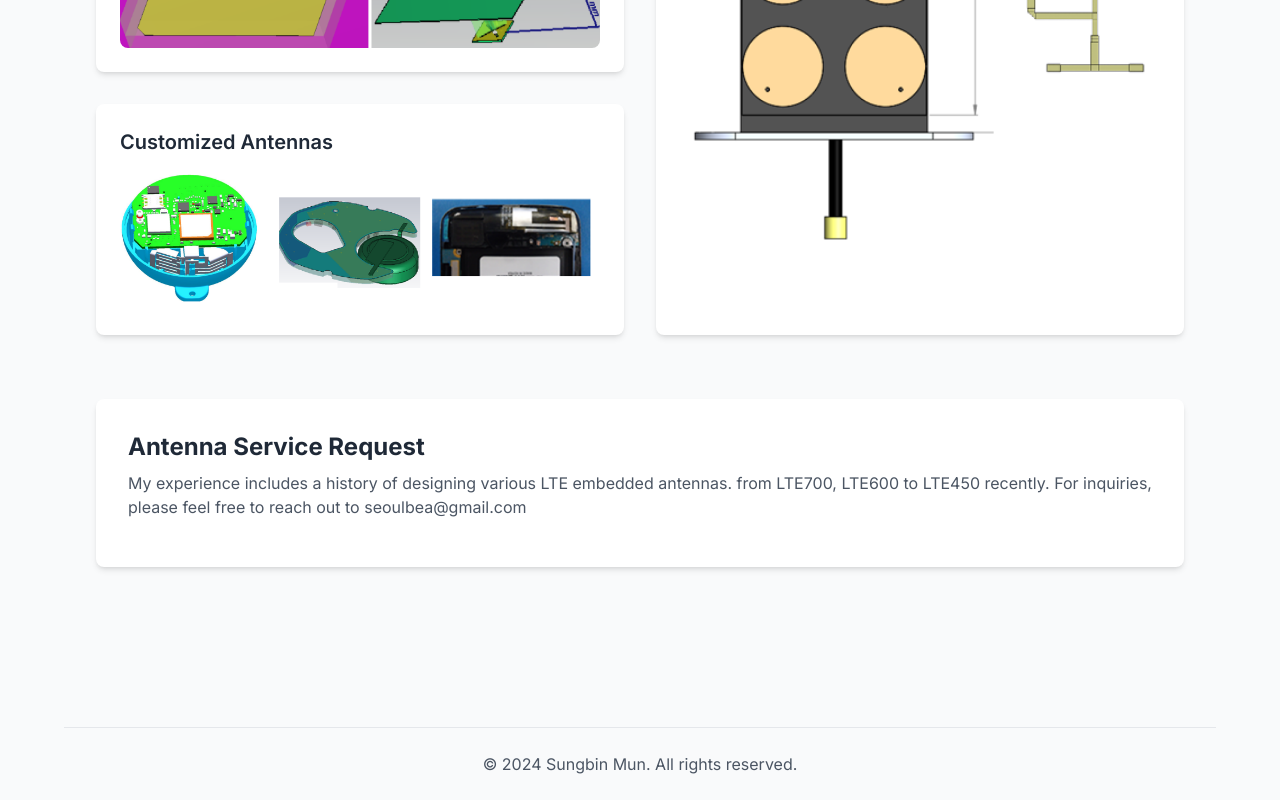
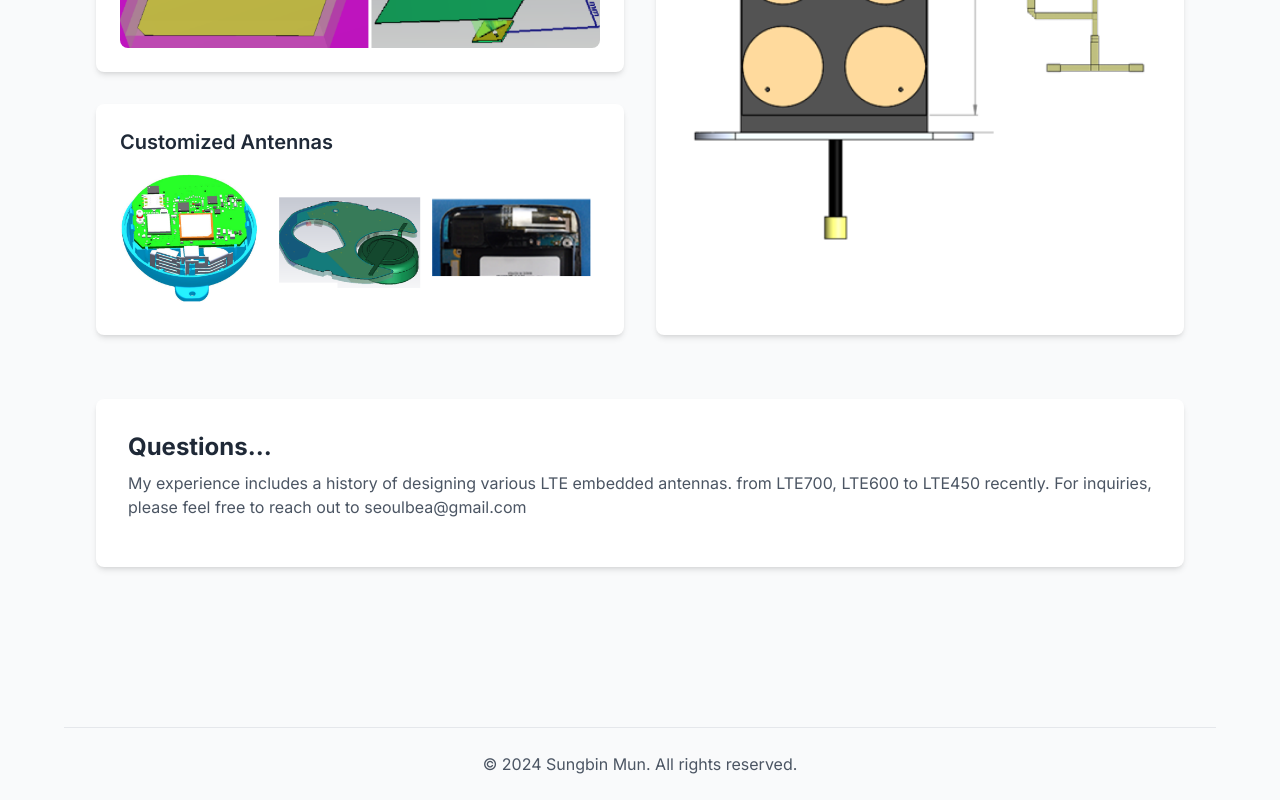
Before and after one commit to Sung-Antenna/History, a Next.js app: page / in a window 1280 px wide. Shown: the part 731-1531 px from the top of the page. Built offline with nearby package versions, Linux system fonts and the light colour scheme.

Commit message:
Update page.tsx

```diff
--- a/src/app/page.tsx
+++ b/src/app/page.tsx
@@ -108,7 +108,7 @@ export default function Home() {
         <section className="mb-16">
           <Link href="/service-request" className="group">
             <div className="bg-white rounded-lg shadow-md p-8 transition-all duration-300 hover:shadow-lg hover:scale-[1.01]">
-              <h2 className="text-2xl font-bold text-gray-800 group-hover:text-blue-600 mb-2">Antenna Service Request</h2>
+              <h2 className="text-2xl font-bold text-gray-800 group-hover:text-blue-600 mb-2">Questions...</h2>
               <p className="text-gray-600 mb-4">
                 My experience includes a history of designing various LTE embedded antennas. from LTE700, LTE600 to LTE450 recently. For inquiries, please feel free to reach out to seoulbea@gmail.com
               </p>
```
